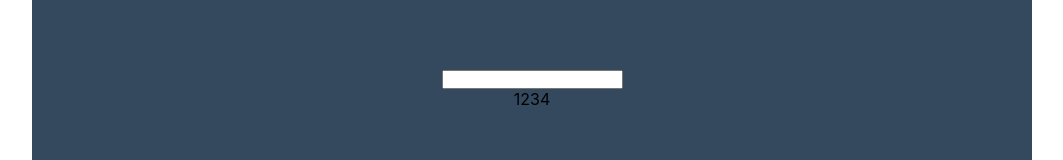
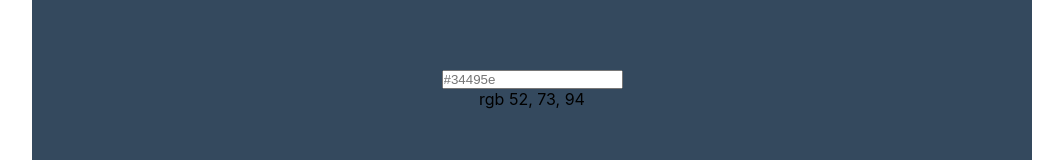
Before and after one commit to NBhey/Netology_React_HW_forms, a React (Create React App) app: page / in a window 1280 px wide. Shown: the part 312-472 px from the top of the page, without its empty margins (108-1171 px from the left). Built offline with nearby package versions, Linux system fonts and the light colour scheme.

Commit message:
add rgb text

```diff
--- a/src/Components/HexToRgbConverter.jsx
+++ b/src/Components/HexToRgbConverter.jsx
@@ -4,7 +4,15 @@ import React, { useState } from "react";
 //#DC143C
 //#9ACD32
 const HexToRgbConverter = () => {
-  let [colorInputHex, setColorInputHex] = useState('#34495e');
+  let [colorInputHex, setColorInputHex] = useState("#34495e");
+
+  const r = parseInt(colorInputHex.substring(1, 3), 16);
+  const g = parseInt(colorInputHex.substring(3, 5), 16);
+  const b = parseInt(colorInputHex.substring(5, 7), 16);
+  let [colorRGB, setColorRGB] = useState(`rgb ${r}, ${g}, ${b}`);
+
+
+
 
   const main = {
     backgroundColor: colorInputHex,
@@ -15,23 +23,22 @@ const HexToRgbConverter = () => {
     display: "flex",
     flexDirection: "column",
     justifyContent: "center",
-    transition: 'background-color 0.3s'
+    transition: "background-color 0.3s",
   };
 
   const onInputChange = (e) => {
-    if(e.target.value.length === 7){
-        console.log('достигло 7')
-        setColorInputHex(e.target.value)
+    if (e.target.value.length === 7) {
+      console.log("достигло 7");
+      setColorInputHex(e.target.value);
+      setColorRGB(`rgb ${r}, ${g}, ${b}`);
     }
-
   };
-
 
   return (
     <main style={main}>
       <div>
-        <input type="text" maxLength="7" onInput={onInputChange} />
-        <p>1234</p>
+        <input type="text" maxLength="7" onInput={onInputChange} placeholder={colorInputHex} />
+        <p>{colorRGB}</p>
       </div>
     </main>
   );
```
